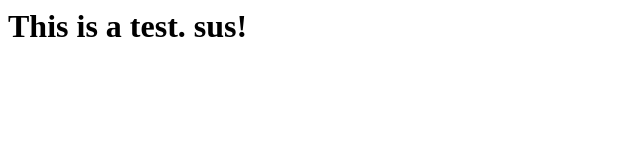
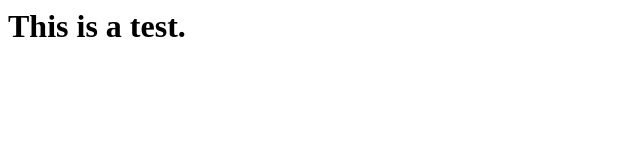
Before and after one commit to brecert/workflow-testing, a plain HTML site: page refs/heads/main/index.html in a window 1280 px wide. Shown: the full height of the page, 0-640 px from the left. Drawn offline with Linux system fonts and the light colour scheme.

Commit message:
Deploying to build-previews from @ brecert/workflow-testing@5d38b092fbc4af80795acd5a904398732cc8316f 🚀

```diff
--- a/refs/heads/main/index.html
+++ b/refs/heads/main/index.html
@@ -3,7 +3,7 @@
   <title>test</title>
   <body>
     <h1>
-      This is a test. sus!
+      This is a test.
     </h1>
   </body>
 </html>
```
